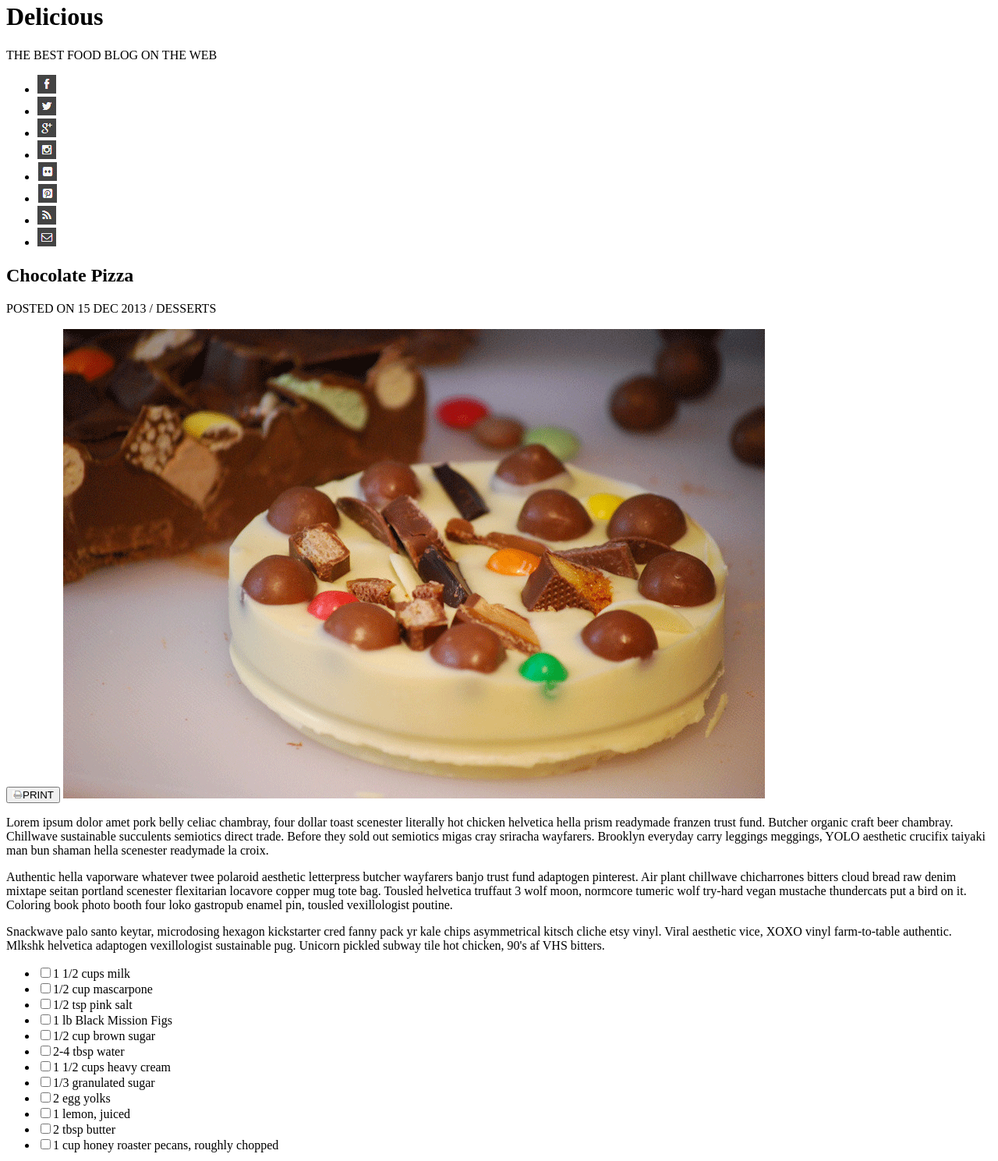
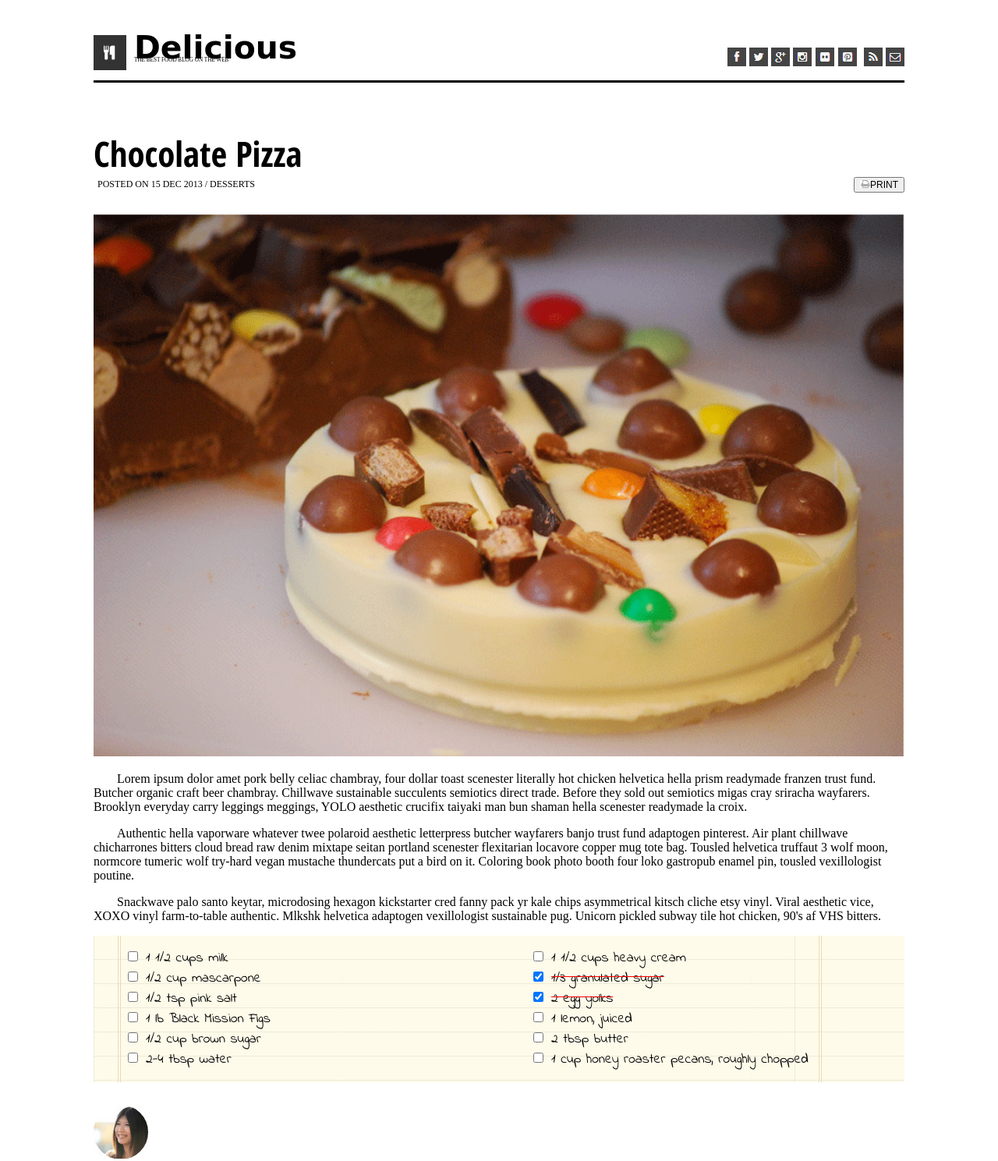
Before and after one commit to justeban/css-paired-lab, a plain HTML site: page index.html in a window 1280 px wide. Shown: the part 75-1564 px from the top of the page at 78% size. Drawn offline with Linux system fonts and the light colour scheme; a web font is replaced by a local one.

Commit message:
created style for most of page

```diff
--- a/css/style.css
+++ b/css/style.css
@@ -0,0 +1,87 @@
+* {
+  box-sizing: border-box;
+}
+body {
+  margin: 120px;
+}
+header {
+  border-bottom: solid 3px black;
+  margin-bottom: 60px;
+  width: 100%;
+}
+header img {
+  float: left;
+}
+header h1 {
+  font-family: 'Seaweed Script', cursive;
+  margin: 0;
+  position: relative;
+  top: -8px;
+  font-size: 2.55em;
+}
+header p {
+  margin: 0;
+  font-size: .45em;
+  position: relative;
+  top: -20px;
+}
+header div.text-container {
+  margin-left: 10px;
+  display: inline-block;
+  width: 50%;
+}
+nav {
+  float: right;
+}
+nav ul li {
+  display: inline-block;
+  list-style-type: none;
+}
+nav ul :nth-child(7) {
+  margin-left: 5px;
+}
+img.full-width {
+  width: 100%;
+  margin-top: 10px;
+}
+section h2 {
+  font-family: 'Open Sans Condensed', sans-serif;
+  font-size: 2.8em;
+  margin: 2px 0;
+}
+section .subtitle {
+  font-size: .75em;
+  margin: 0 0 0 5px;
+}
+section button {
+  float: right;
+  position: relative;
+  top: -17px;
+  font-size: 0.75em;
+}
+.instructions p {
+  text-indent: 30px;
+}
+div.recipe {
+  width: 100%;
+  height: auto;
+  background-image: url(../img/list-bg.png);
+  overflow: auto;
+  margin-bottom: 30px;
+}
+.recipe li {
+  font-family: 'Indie Flower', cursive;
+  font-size: 1.1em;
+  list-style-type: none;
+}
+.recipe ul {
+  float: left;
+  width: 50%;
+}
+.recipe input {
+  margin-right: 10px;
+}
+.todo-done {
+  text-decoration: line-through;
+  text-decoration-color: red;
+}
--- a/index.html
+++ b/index.html
@@ -1,12 +1,19 @@
 <!DOCTYPE html>
   <head>
     <title>Delicious</title>
+    <link rel="stylesheet" href="./css/style.css">
+    <link href="https://fonts.googleapis.com/css?family=Seaweed+Script" rel="stylesheet">
+    <link href="https://fonts.googleapis.com/css?family=Open+Sans+Condensed:700" rel="stylesheet">
+    <link href="https://fonts.googleapis.com/css?family=Indie+Flower" rel="stylesheet">
   </head>
     <body>
-      <header><img src="./img/logo.png" alt="Delicous Logo">
-      <h1>Delicious</h1>
-      <p>THE BEST FOOD BLOG ON THE WEB</p>
-        <nav>
+      <header>
+        <img src="./img/logo.png" alt="Delicous Logo">
+        <div class="text-container">
+          <h1>Delicious</h1>
+          <p>THE BEST FOOD BLOG ON THE WEB</p>
+      </div>
+      <nav>
           <ul>
             <li><img src="./img/fb-icon.png" alt="facebook"></li>
             <li><img src="./img/twit-icon.png" alt="twit"></li>
@@ -22,9 +29,9 @@
     <main>
       <section>
         <h2>Chocolate Pizza</h2>
-          <p class= "subtitle"> POSTED ON 15 DEC 2013 / DESSERTS</p>
-          <button><img src="./img/print-icon.png" alt="print">PRINT</button>
-          <img src="./img/choco-pizza.png" alt="chocolate pizza">
+        <p class= "subtitle"> POSTED ON 15 DEC 2013 / DESSERTS</p>
+        <button><img src="./img/print-icon.png" alt="print">PRINT</button>
+        <img class="full-width" src="./img/choco-pizza.png" alt="chocolate pizza">
 
         <div class= "instructions">
           <p>Lorem ipsum dolor amet pork belly celiac chambray, four dollar toast scenester literally hot chicken helvetica hella prism readymade franzen trust fund. Butcher organic craft beer chambray. Chillwave sustainable succulents semiotics direct trade. Before they sold out semiotics migas cray sriracha wayfarers. Brooklyn everyday carry leggings meggings, YOLO aesthetic crucifix taiyaki man bun shaman hella scenester readymade la croix.</p>
@@ -40,9 +47,11 @@
             <li><input type="checkbox">1 lb Black Mission Figs</li>
             <li><input type="checkbox">1/2 cup brown sugar</li>
             <li><input type="checkbox">2-4 tbsp water</li>
+          </ul>
+          <ul>
             <li><input type="checkbox">1 1/2 cups heavy cream</li>
-            <li><input type="checkbox">1/3 granulated sugar</li>
-            <li><input type="checkbox">2 egg yolks</li>
+            <li class="todo-done"><input type="checkbox" checked>1/3 granulated sugar</li>
+            <li class="todo-done"><input type="checkbox" checked>2 egg yolks</li>
             <li><input type="checkbox">1 lemon, juiced</li>
             <li><input type="checkbox">2 tbsp butter</li>
             <li><input type="checkbox">1 cup honey roaster pecans, roughly chopped</li>
```
